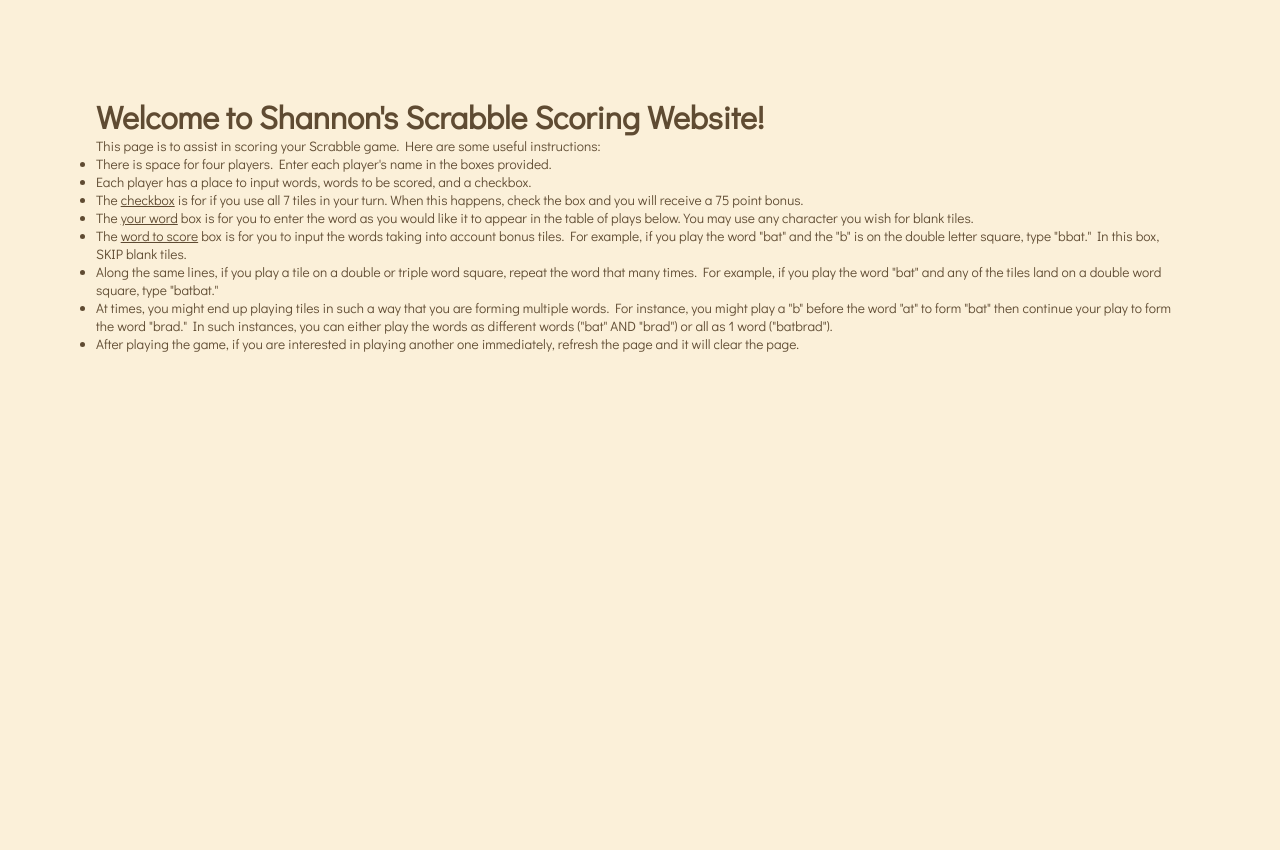
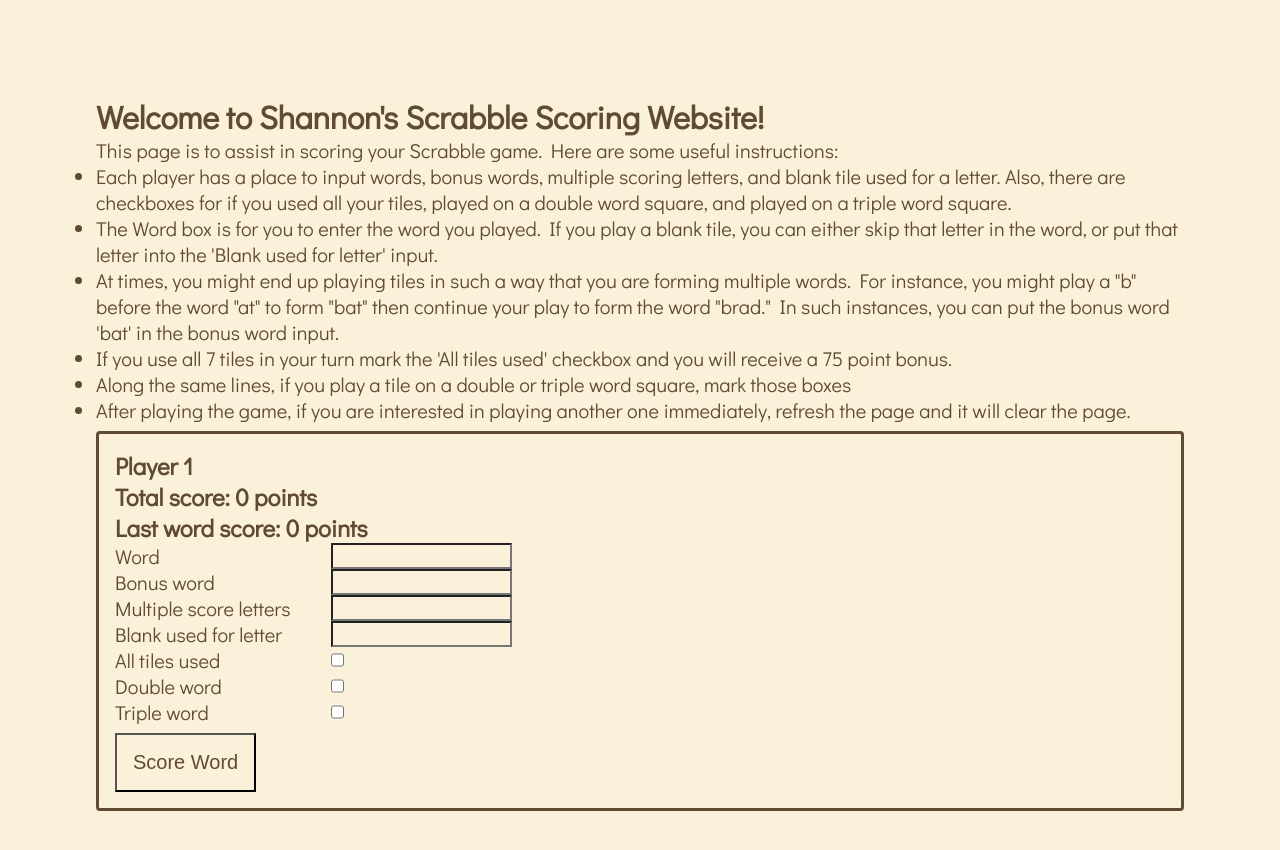
Before and after one commit to shannontreadway/scrabble-scorer-v2, a Next.js app: page / in a window 1280 px wide. Shown: the top 850 px of the page. Before the commit the page ends 800 px from the top, so only its background shows below. Built offline with nearby package versions, Linux system fonts and the light colour scheme; a web font is replaced by a local one.

Commit message:
feat: create player tile - non-functional

```diff
--- a/src/app/page.module.css
+++ b/src/app/page.module.css
@@ -7,7 +7,7 @@
   display: inherit;
   justify-content: inherit;
   align-items: inherit;
-  font-size: 0.85rem;
+  font-size: 1.25rem;
   max-width: var(--max-width);
   width: 100%;
 }
@@ -20,18 +20,6 @@
 .playerInput {
   display: flex;
   flex-direction: column;
-}
-
-.code {
-  font-weight: 700;
-  font-family: var(--font-mono);
-}
-
-.grid {
-  display: grid;
-  grid-template-columns: repeat(4, minmax(25%, auto));
-  max-width: 100%;
-  width: var(--max-width);
 }
 
 .center {
--- a/src/app/page.tsx
+++ b/src/app/page.tsx
@@ -1,5 +1,8 @@
+// "use client";
+import { useState } from 'react';
 import styles from './page.module.css'
 import { PlayerInput } from '@/components/PlayerInput/PlayerInput'
+import { PlayerTile } from '@/components/PlayerTile/PlayerTile';
 
 export default function Home() {
   return (
@@ -11,41 +14,33 @@
         instructions:
         </p>
         <ul>
-          <li>
+          {/* <li>
             There is space for four players. Enter each player's name in the boxes
             provided.
+          </li> */}
+          <li>
+            Each player has a place to input words, bonus words, multiple scoring letters, and blank tile used for a letter.  Also, there are checkboxes for if you used all your tiles, played on a double word square, and played on a triple word square.
           </li>
-          <li>
-            Each player has a place to input words, words to be scored, and a
-            checkbox.
-          </li>
-          <li>
-            The <u>checkbox</u> is for if you use all 7 tiles in your turn. When
-            this happens, check the box and you will receive a 75 point bonus.
-          </li>
-          <li>
+          {/* <li>
             The <u>your word</u> box is for you to enter the word as you would like
             it to appear in the table of plays below. You may use any character you
             wish for blank tiles.
-          </li>
+          </li> */}
           <li>
-            The <u>word to score</u> box is for you to input the words taking into
-            account bonus tiles. For example, if you play the word "bat" and the "b"
-            is on the double letter square, type "bbat." In this box, SKIP blank
-            tiles.
-          </li>
-          <li>
-            Along the same lines, if you play a tile on a double or triple word
-            square, repeat the word that many times. For example, if you play the
-            word "bat" and any of the tiles land on a double word square, type
-            "batbat."
+            The Word box is for you to enter the word you played.  If you play a blank tile, you can either skip that letter in the word, or put that letter into the 'Blank used for letter' input.
           </li>
           <li>
             At times, you might end up playing tiles in such a way that you are
             forming multiple words. For instance, you might play a "b" before the
             word "at" to form "bat" then continue your play to form the word "brad."
-            In such instances, you can either play the words as different words
-            ("bat" AND "brad") or all as 1 word ("batbrad").
+            In such instances, you can put the bonus word 'bat' in the bonus word input.
+          </li>
+          <li>
+            If you use all 7 tiles in your turn mark the 'All tiles used' checkbox and you will receive a 75 point bonus.
+          </li>
+          <li>
+            Along the same lines, if you play a tile on a double or triple word
+            square, mark those boxes
           </li>
           <li>
             After playing the game, if you are interested in playing another one
@@ -53,6 +48,7 @@
           </li>
         </ul>
       </div>
+      <PlayerTile playerName='Player 1'/>
     </main>
   )
 }
--- a/src/components/PlayerInput/PlayerInput.module.css
+++ b/src/components/PlayerInput/PlayerInput.module.css
@@ -1,3 +1,20 @@
-.playerInput input {
-    padding-left: 15px;
+.label {
+    padding-left: 1rem;
+    font-size: 20px;
 }
+
+.p {
+    font-size: 24px;
+}
+
+.submit {
+    font-size: 20px;
+    padding: 1rem;
+    border-radius: 4px;
+    cursor: pointer;
+    margin-top: 0.5rem;
+}
+
+.form {
+    padding-left: 1.5rem;
+}
--- /dev/null
+++ b/src/components/PlayerTile/PlayerTile.module.css
@@ -0,0 +1,30 @@
+.tile {
+    border: 3px solid #5F4B32;
+    border-radius: 4px;
+    padding: 1rem;
+    margin: 0.5rem 0;
+}
+
+.tile h3{
+    font-size: 1.5rem;
+}
+
+.tile h4{
+    font-size: 1.5rem;
+}
+
+.formSection {
+    font-size: 1.25rem;
+    display: flex;
+    column-gap: 1rem;
+}
+
+.formSection label {
+    min-width: 200px;
+}
+
+.form button {
+    padding: 1rem;
+    margin-top: 0.5rem;
+    font-size: 1.25rem;
+}
--- /dev/null
+++ b/src/components/PlayerTile/PlayerTile.tsx
@@ -0,0 +1,55 @@
+"use client"
+import styles from './PlayerTile.module.css';
+import { useState } from 'react';
+
+interface IPlayerTile {
+    playerName: string
+}
+
+export const PlayerTile = ({playerName}: IPlayerTile) => {
+    const [playerScore, setPlayerScore] = useState(0);
+    const [lastWord, setLastWord] = useState(0);
+
+    const scoreThisWord = () => {
+        console.log('score word');
+    }
+
+    return (
+        <div className={styles.tile}>
+            <h3>{playerName}</h3>
+            <h4>Total score: {playerScore} points</h4>
+            <h4>Last word score: {lastWord} points</h4>
+            <div className={styles.form}>
+                <div className={styles.formSection}>
+                    <label htmlFor='word'>Word</label>
+                    <input id='word' />
+                </div>
+                <div className={styles.formSection}>
+                    <label htmlFor='bonusWord'>Bonus word</label>
+                    <input id='bonusWord' />
+                </div>
+                <div className={styles.formSection}>
+                    <label htmlFor='multipleLetters'>Multiple score letters</label>
+                    <input id='multipleLetters' />
+                </div>
+                <div className={styles.formSection}>
+                    <label htmlFor='blank'>Blank used for letter</label>
+                    <input id='blank' />
+                </div>
+                <div className={styles.formSection}>
+                    <label htmlFor='allTiles'>All tiles used</label>
+                    <input type='checkbox' id='allTiles' />
+                </div>
+                <div className={styles.formSection}>
+                    <label htmlFor='doubleWord'>Double word</label>
+                    <input type='checkbox' id='doubleWord' />
+                </div>
+                <div className={styles.formSection}>
+                    <label htmlFor='tripleWord'>Triple word</label>
+                    <input type='checkbox' id='tripleWord' />
+                </div>
+                <button onClick={scoreThisWord}>Score Word</button>
+            </div>
+        </div>
+    )
+};
```
Also changed, not shown: src/components/PlayerInput/PlayerInput.tsx (+20 -32 lines).
